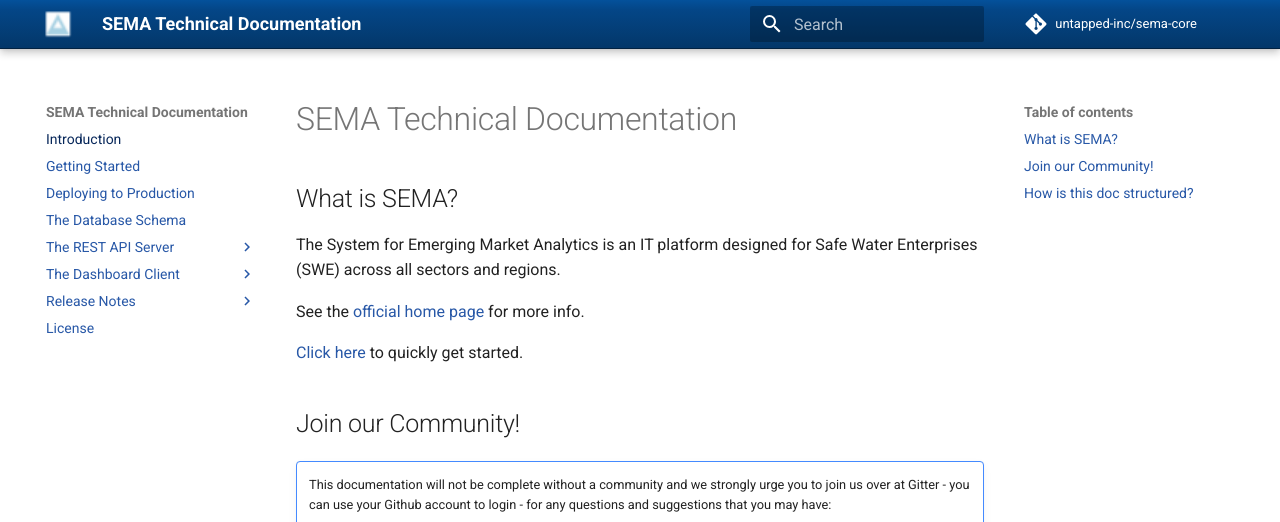
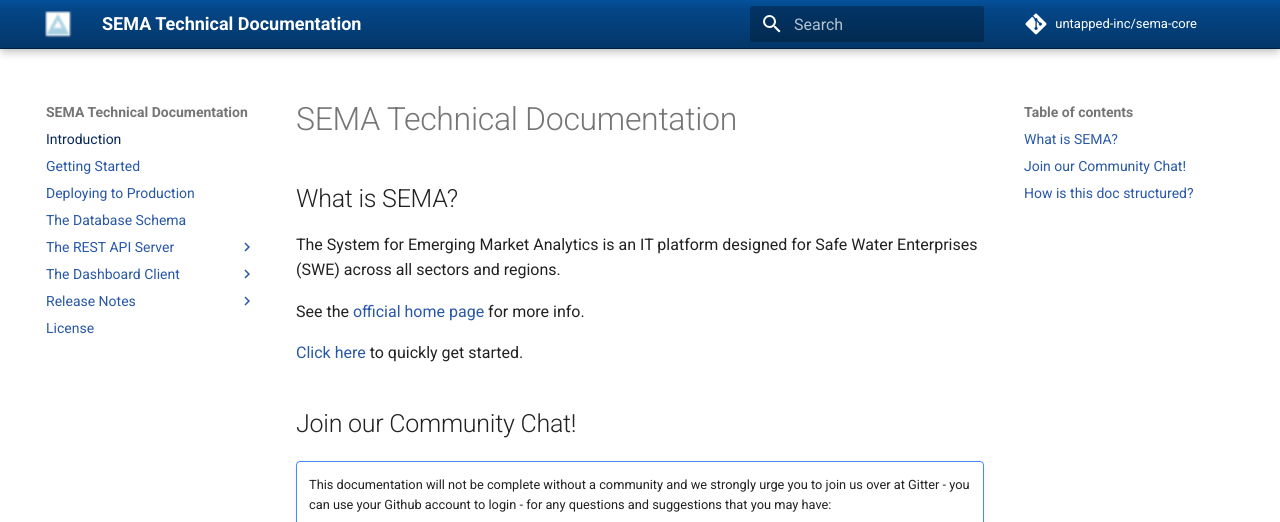
Before and after one commit to untapped-inc/sema-docs, an MkDocs documentation site: the page built from docs/index.md, in a window 1280 px wide and 900 px high. Shown: the top 522 px of the window. Built offline with MkDocs 1.6.1 and Material for MkDocs 9.7.7, drawn with Linux system fonts in a browser that asks for light colours; comment, search, counter and statistics services are not loaded.

Commit message:
Make it clear that it's a chat

```diff
--- a/docs/index.md
+++ b/docs/index.md
@@ -8,7 +8,7 @@ See the <a href="http://semawater.org" target="_blank">official home page</a> fo
 
 [Click here](/sema-docs/getting-started) to quickly get started.
 
-## Join our Community!
+## Join our Community Chat!
 
 !!! note ""
     This documentation will not be complete without a community and we strongly urge you to join us over at Gitter - you can use your Github account to login - for any questions and suggestions that you may have:
```
